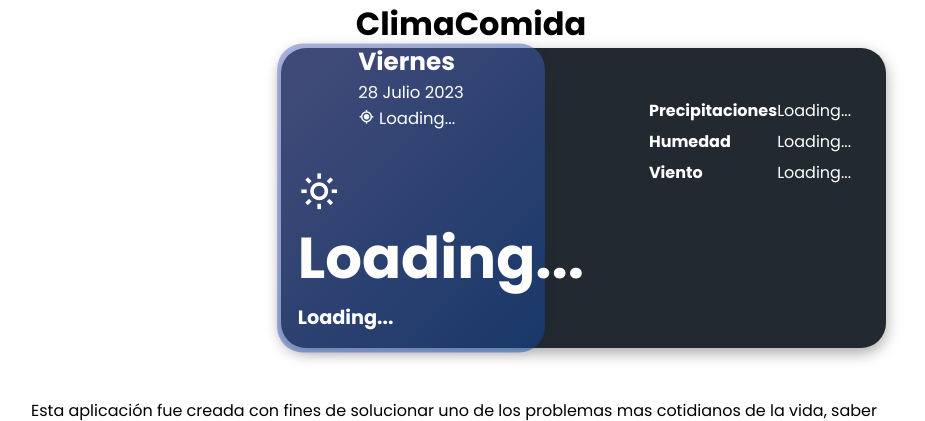
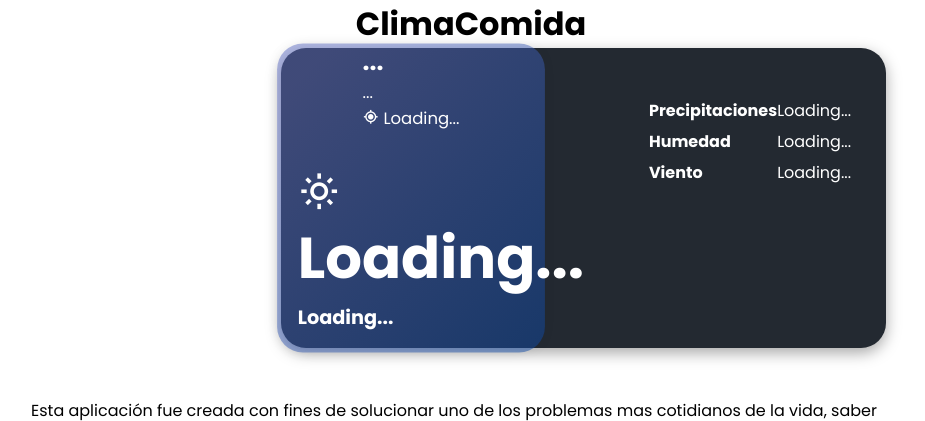
Before and after one commit to Celiz/api-climaComida, a Flask app: page / in a window 1280 px wide. Shown: the top 421 px of the page, without its empty margins (169-1094 px from the left). Run offline with Flask 3, Linux system fonts and the light colour scheme; parts of the project's set-up code (start-up, migrations or seed data) failed here and were passed over.

Commit message:
changes!

```diff
--- a/templates/app.html
+++ b/templates/app.html
@@ -11,8 +11,8 @@
             <div class="left-info">
                 <div class="pic-gradient"></div>
                 <div class="today-info">
-                    <h2>Viernes</h2>
-                    <span>28 Julio 2023</span>
+                    <h2>...</h2>
+                    <span>...</span>
                     <div>
                         <i class='bx bx-current-location'></i>
                         <span>Loading...</span>
```
